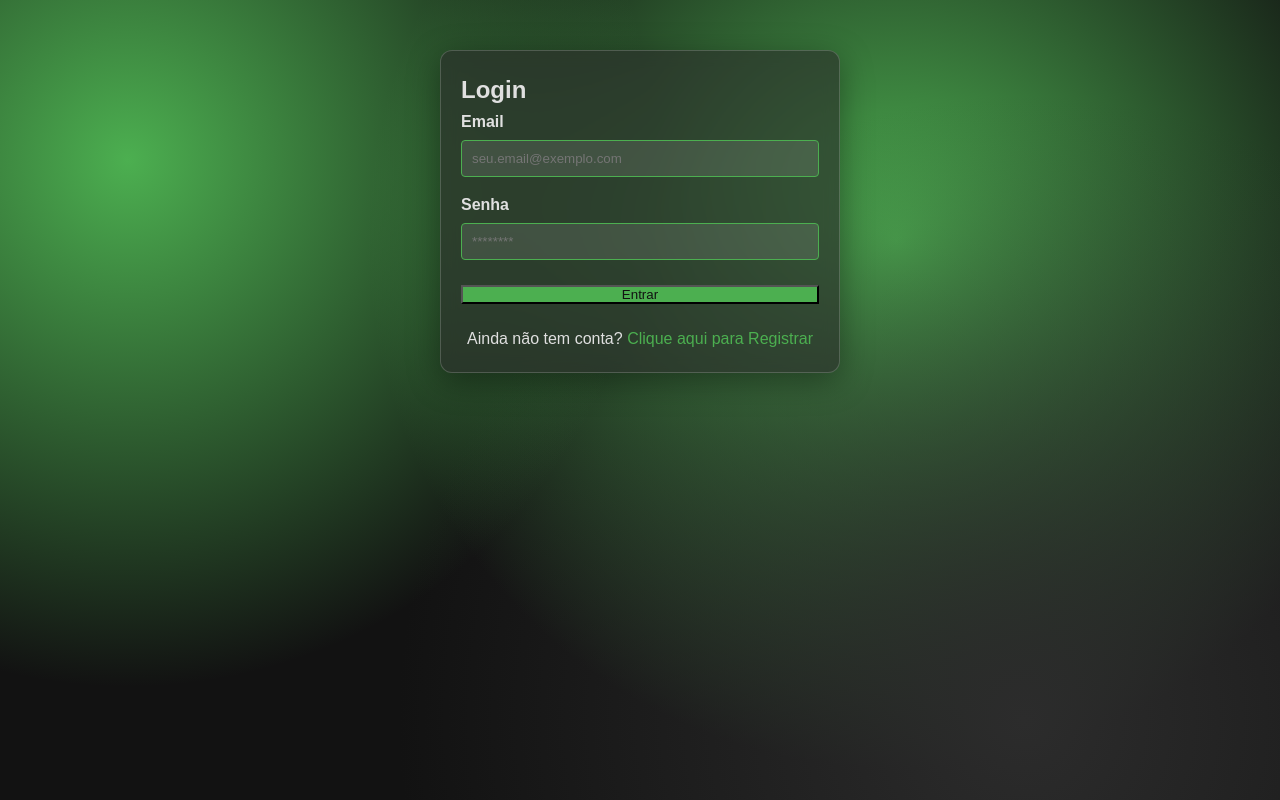
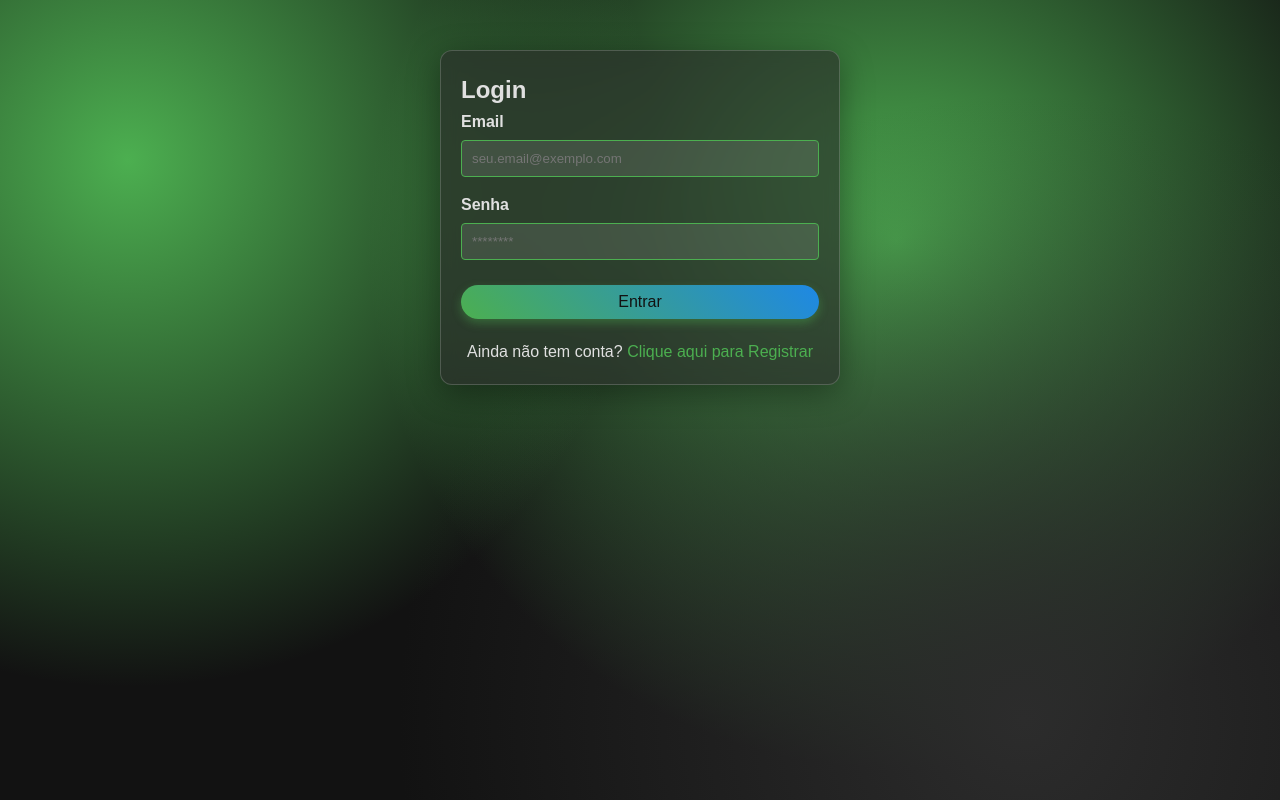
Before and after one commit to Pedro-Goncalves-Costa-Melo/frontEndPSCompJr, a React (Vite) app: page / in a window 1280 px wide. Built offline with nearby package versions, Linux system fonts and the light colour scheme.

Commit message:
Style: Modificações de botões, gradientes, adição de imagem

```diff
--- a/src/pages/HomePage.jsx
+++ b/src/pages/HomePage.jsx
@@ -5,6 +5,7 @@ import BookForm from '../components/BookForm.jsx';
 import { initializeBooks, getBooks, deleteBook } from '../services/bookService';
 import { logout } from '../services/authService';
 import '../styles/HomePage.css';
+import BiblioOwl from '../assets/bibliO-Owl.png';
 
 const HomePage = () => {
   const [books, setBooks] = useState([]);
@@ -69,7 +70,14 @@ const HomePage = () => {
     return (
         <div className="container">
             <header className="header">
-                <h2>Minha Biblioteca ({books.length} Livros)</h2>
+                <div style={{ display: 'flex', flexDirection: 'row', alignItems: 'center', flexGrow: 1 }}>
+                    <img
+                        src={BiblioOwl}
+                        alt="Mascote Biblio-Owl"
+                        style={{ width: '80px', height: 'auto', marginBottom: '10px' }}
+                    />
+                    <h2>BibliO-Owl ({books.length} Livros)</h2>
+                </div>
                 <div className="button-group">
                     <button
                         onClick={handleCreate}
--- a/src/styles/GlobalStyles.css
+++ b/src/styles/GlobalStyles.css
@@ -24,32 +24,45 @@ a {
     cursor: pointer;
 }
 
+button {
+    font-size: 1em;
+    padding: 8px 16px;
+    border: none;
+    border-radius: 25px;
+    cursor: pointer;
+    transition: background 0.3s ease, box-shadow 0.3s ease;
+}
+
 .btn-primary {
-    background-color: #4CAF50;
+    background: linear-gradient(45deg, #4CAF50, #1E88E5);
     color: #121212;
+    box-shadow: 0 4px 10px rgba(76, 175, 80, 0.4);
 }
 
 .btn-primary:hover {
-    background-color: #66BB6A;
+    background: linear-gradient(45deg, #66BB6A, #42A5F5);
+    box-shadow: 0 6px 15px rgba(76, 175, 80, 0.6);
 }
 
 .btn-danger {
-    background-color: #FF7043;
+    background: linear-gradient(45deg, #FF7043, #E53935);
     color: white;
+    box-shadow: 0 4px 10px rgba(255, 112, 67, 0.4);
 }
 
 .btn-danger:hover {
-    background-color: #FF8A65;
-}
+    background: linear-gradient(45deg, #FF8A65, #FF5252);
+    box-shadow: 0 6px 15px rgba(255, 112, 67, 0.6);}
 
 .btn-secondary {
-    background-color: rgba(255, 255, 255, 0.1);
+    background: rgba(255, 255, 255, 0.1);
     color: #E0E0E0;
-    border: 1px solid #E0E0E0;
+    border: 1px solid #4CAF50;
+    box-shadow: none;
 }
 
 .btn-secondary:hover {
-    background-color: rgba(255, 255, 255, 0.2);
+    background: rgba(255, 255, 255, 0.2);
 }
 
 .glass-effect {
```
Also changed, not shown: src/assets/BibliO-Owl.png (added).
